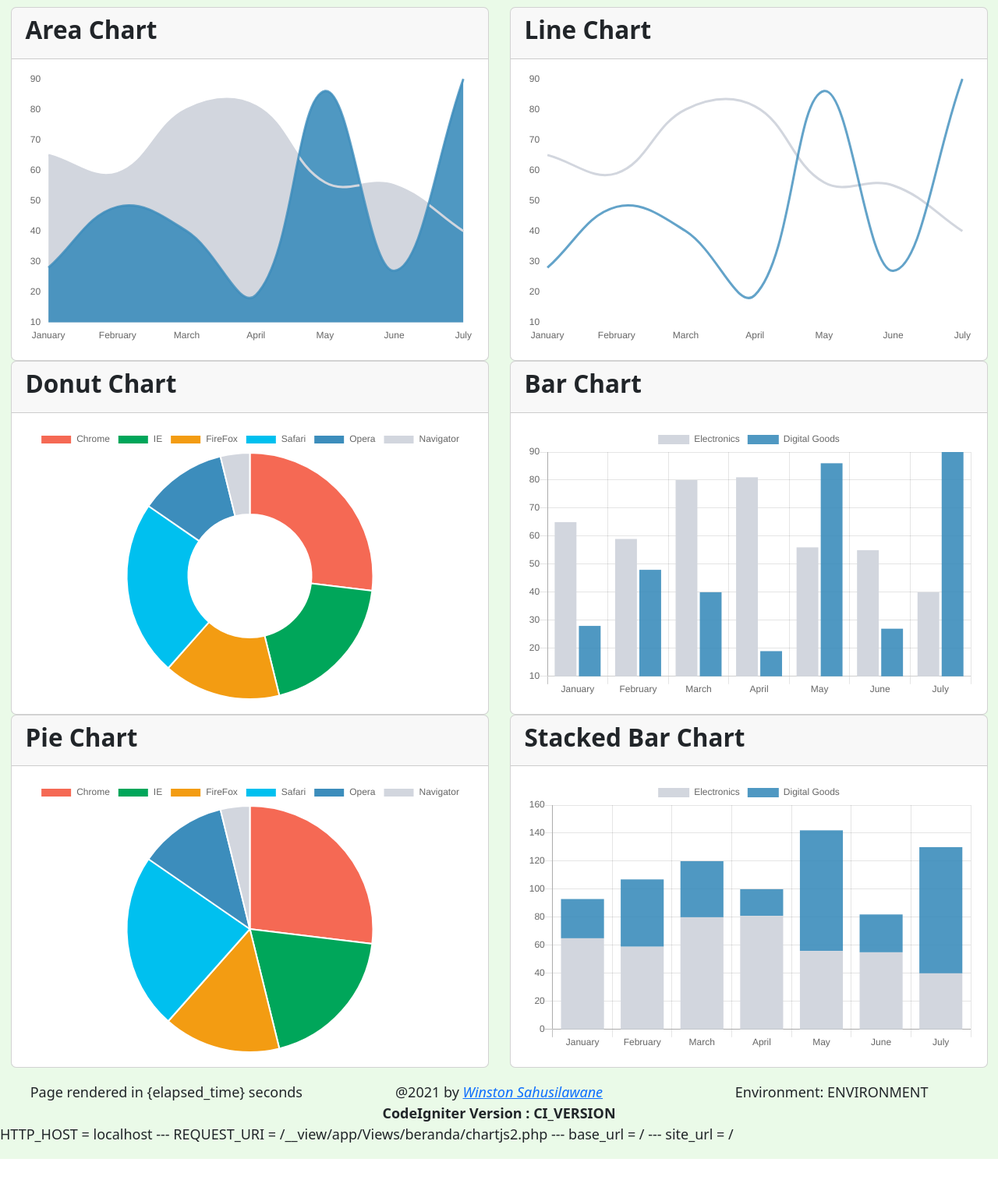
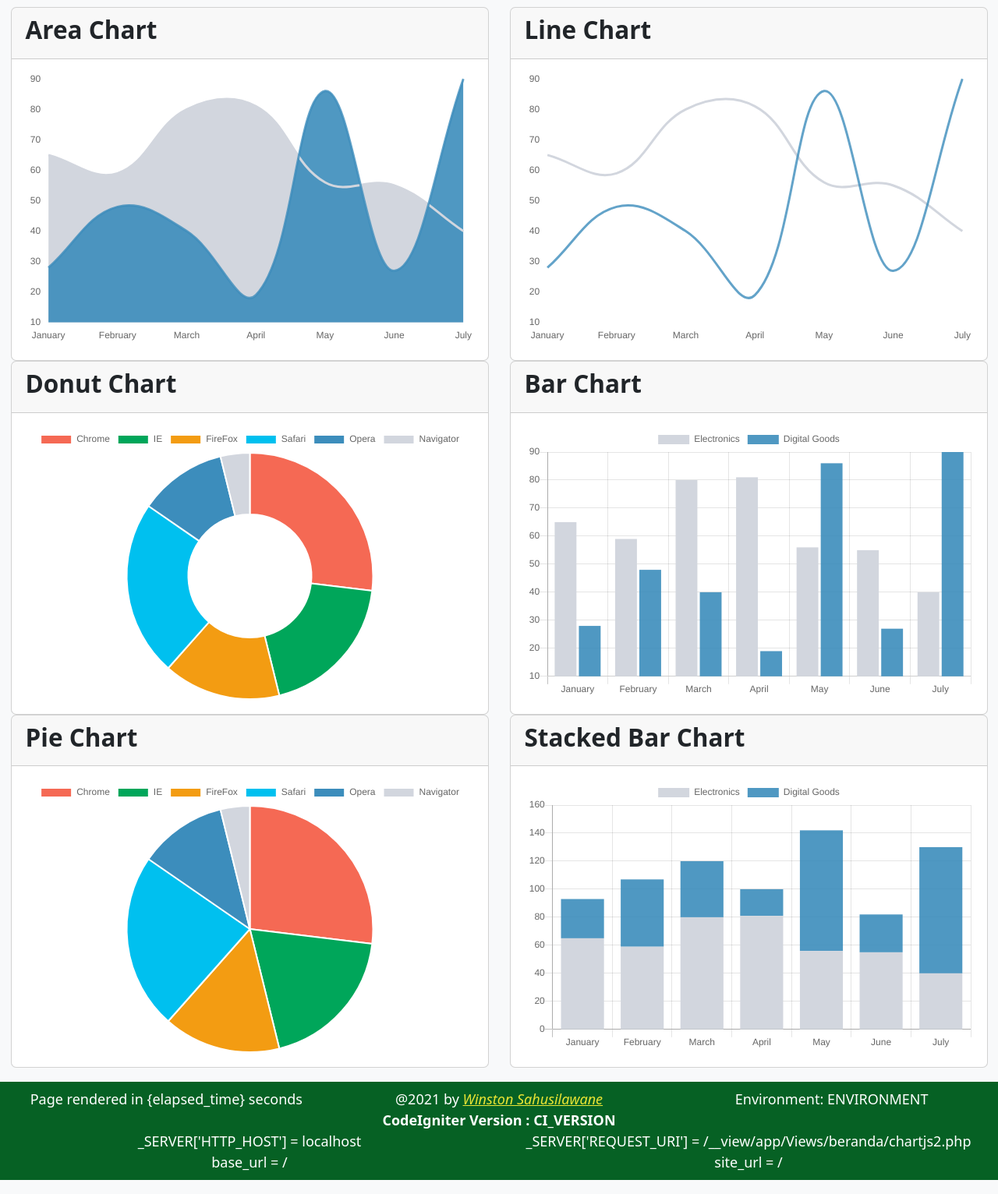
Before and after one commit to ny0n9/winston, a CodeIgniter 4 app: template app/Views/beranda/chartjs2.php in a window 1280 px wide. Shown: the part 135-1667 px from the top of the page at 78% size. Before the commit the page ends 1622 px from the top, so only its background shows below. Run offline with PHP 8.4 and a stand-in for CodeIgniter, Linux system fonts and the light colour scheme; the template is opened without the code that fills it, so the values that code supplies are empty; some libraries are stand-ins or nearby versions.

Commit message:
8th update commit

```diff
--- a/app/Views/Auth/forgot.php
+++ b/app/Views/Auth/forgot.php
@@ -5,7 +5,7 @@
     <div class="row">
         <div class="col-sm-6 offset-sm-3">
 
-            <div class="card">
+            <div class="card mt-1 border border-primary bg-info-subtle">
                 <h2 class="card-header text-center"><?= lang('Auth.forgotPassword') ?></h2>
                 <div class="card-body">
 
--- a/app/Views/Auth/login.php
+++ b/app/Views/Auth/login.php
@@ -5,7 +5,7 @@
 	<div class="row">
 		<div class="col-sm-6 offset-sm-3">
 
-			<div class="card">
+			<div class="card mt-1 border border-primary bg-info-subtle">
 				<h2 class="card-header text-center"><?= lang('Auth.loginTitle') ?></h2>
 				<div class="card-body">
 
--- a/app/Views/Auth/register.php
+++ b/app/Views/Auth/register.php
@@ -5,7 +5,7 @@
     <div class="row">
         <div class="col-sm-6 offset-sm-3">
 
-            <div class="card">
+            <div class="card mt-1 border border-primary bg-info-subtle">
                 <h2 class="card-header text-center"><?= lang('Auth.register') ?></h2>
                 <div class="card-body">
 
--- a/app/Views/layout/bs5-jsminimal.php
+++ b/app/Views/layout/bs5-jsminimal.php
@@ -21,7 +21,7 @@
 		<?= $this->renderSection('pageContent') ?>
 	</main>
 
-	<footer class="container-fluid my-3">
+	<footer class="container-fluid my-3 bg-greenwin">
 		<div class="row text-center">
 			<div class="col-sm">Page rendered in {elapsed_time} seconds</div>
 			<div class="col-sm">@2021 by <a href="https://winston.lan/" target="_blank">Winston Sahusilawane</a></div>
@@ -32,10 +32,12 @@
 			<div class="col-12"><b>CodeIgniter Version : <?= CodeIgniter\CodeIgniter::CI_VERSION ?></b></div>
 		</div>
 		<div class="row text-center">
-			<?= 'HTTP_HOST = ' . $_SERVER['HTTP_HOST'] ?>
-			<?= ' --- REQUEST_URI = ' . $_SERVER['REQUEST_URI'] ?>
-			<?= ' --- base_url = ' . base_url() ?>
-			<?= ' --- site_url = ' . site_url() ?>
+			<div class="col-sm"><?= "_SERVER['HTTP_HOST'] = " . $_SERVER['HTTP_HOST'] ?></div>
+			<div class="col-sm"><?= "_SERVER['REQUEST_URI'] = " . $_SERVER['REQUEST_URI'] ?></div>
+		</div>
+		<div class="row text-center">
+			<div class="col-sm"><?= 'base_url = ' . base_url() ?></div>
+			<div class="col-sm"><?= 'site_url = ' . site_url() ?></div>
 		</div>
 	</footer>
 
--- a/app/Views/layout/bs5-main-menu.php
+++ b/app/Views/layout/bs5-main-menu.php
@@ -119,9 +119,7 @@ $slug = substr($_SERVER['REQUEST_URI'], 1);
 				<li class="nav-item">
 					<?php if (logged_in()) : ?>
 						<a href="<?= site_url('logout'); ?>" class="text-decoration-none">
-							<span class="nav-link text-white">
-								<?= user()->username; ?>&nbsp;&nbsp;<i class="fa fa-sign-out"></i> Logout
-							</span>
+							<span class="nav-link text-white"><i class="fa fa-sign-out"></i> Logout</span>
 						</a>
 					<?php else : ?>
 						<a href="<?= site_url('login'); ?>" class="text-decoration-none">
@@ -132,3 +130,10 @@ $slug = substr($_SERVER['REQUEST_URI'], 1);
 		</div>
 	</div>
 </nav>
+<?php if (logged_in()) : ?>
+	<div class="container-fluid">
+		<div class="row">
+			<div class="col-12 bg-info text-white text-end">Anda Masuk Sebagai : <?= user()->username; ?></div>
+		</div>
+	</div>
+<?php endif; ?>
--- a/backup/app/Views/Auth/forgot.php
+++ b/backup/app/Views/Auth/forgot.php
@@ -5,7 +5,7 @@
     <div class="row">
         <div class="col-sm-6 offset-sm-3">
 
-            <div class="card">
+            <div class="card mt-1 border border-primary bg-info-subtle">
                 <h2 class="card-header text-center"><?= lang('Auth.forgotPassword') ?></h2>
                 <div class="card-body">
 
--- a/backup/app/Views/Auth/login.php
+++ b/backup/app/Views/Auth/login.php
@@ -5,7 +5,7 @@
 	<div class="row">
 		<div class="col-sm-6 offset-sm-3">
 
-			<div class="card">
+			<div class="card mt-1 border border-primary bg-info-subtle">
 				<h2 class="card-header text-center"><?= lang('Auth.loginTitle') ?></h2>
 				<div class="card-body">
 
--- a/backup/app/Views/Auth/register.php
+++ b/backup/app/Views/Auth/register.php
@@ -5,7 +5,7 @@
     <div class="row">
         <div class="col-sm-6 offset-sm-3">
 
-            <div class="card">
+            <div class="card mt-1 border border-primary bg-info-subtle">
                 <h2 class="card-header text-center"><?= lang('Auth.register') ?></h2>
                 <div class="card-body">
 
--- a/public/style.css
+++ b/public/style.css
@@ -3,7 +3,8 @@ html {
     font-family: 'Montserrat', Fallback, sans-serif;
 }
 body {
-    background: #eafae8;
+    --bs-bg-opacity: 1;
+    background-color: rgba(var(--bs-tertiary-bg-rgb),var(--bs-bg-opacity))!important;
     font-weight: 500;
     font-style: normal;
     font-size: 100%;
```
Also changed, not shown: app/Views/layout/bs5-minimal.php (+7 -5 lines), app/Views/layout/bs5-mythauth.php (+7 -5 lines), app/Views/layout/bs5-winslider.php (+7 -5 lines), backup/app/Views/layout/bs5-jsminimal.php (+5 -5 lines), backup/app/Views/layout/bs5-minimal.php (+5 -5 lines), backup/app/Views/layout/bs5-mythauth.php (+5 -5 lines), backup/app/Views/layout/bs5-winslider.php (+5 -5 lines), public/css/bs5-greenwin.css (+4 -4 lines).
